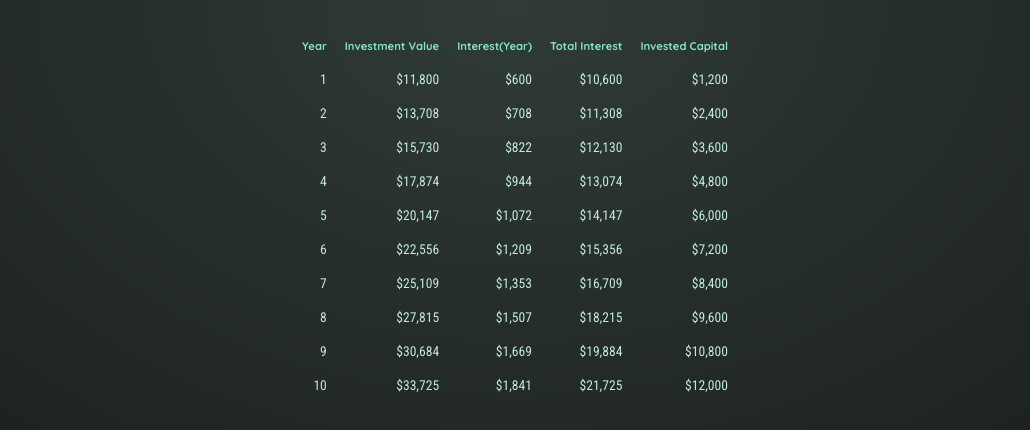
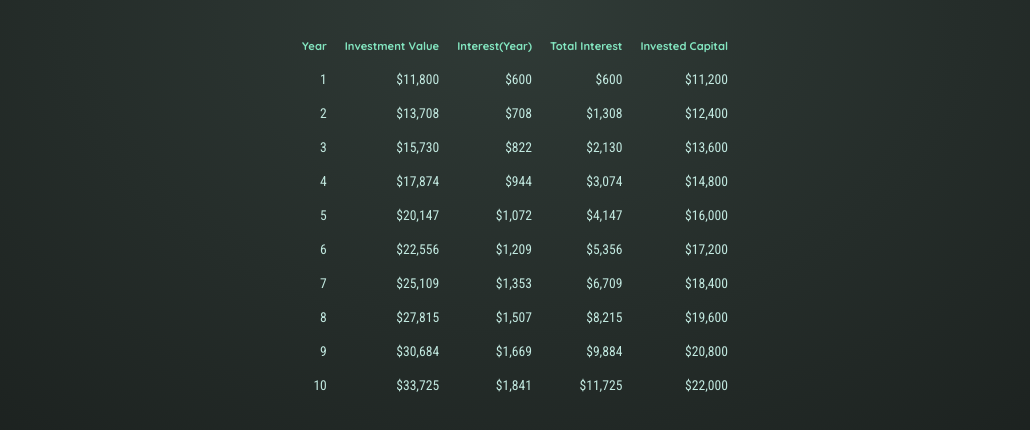
Before and after one commit to Arduncandev/InvestmentCalculator, a React (Vite) app in the folder CalculatorProject/: page / in a window 1280 px wide. Shown: the part 446-876 px from the top of the page, without its empty margins (125-1155 px from the left). Built offline with nearby package versions, Linux system fonts and the light colour scheme.

Commit message:
fixed output values and moved calculation into results component

```diff
--- a/CalculatorProject/src/App.jsx
+++ b/CalculatorProject/src/App.jsx
@@ -13,7 +13,7 @@ function App() {
     duration: 10,
   });
 
-  let annualData = calculateInvestmentResults(userInput);
+  //let annualData = calculateInvestmentResults(userInput);
 
   const handleChange = (field, value) => {
     setUserInput((prevInput) => ({
@@ -22,7 +22,7 @@ function App() {
 
     }));
 
-    annualData = calculateInvestmentResults(userInput);
+    //annualData = calculateInvestmentResults(userInput);
   }
 
 
@@ -32,7 +32,7 @@ function App() {
     <>
       <Header />
       <UserInput userInput={userInput} onChange={handleChange} />
-      <Results results={annualData} />
+      <Results userInput={userInput} />
     </>
   )
 }
--- a/CalculatorProject/src/components/Header/Header.jsx
+++ b/CalculatorProject/src/components/Header/Header.jsx
@@ -1,10 +1,10 @@
-
+import logo from '../../assets/investment-calculator-logo.png';
 import './Header.css';
 
 export default function Header() {
   return (
     <header id='header'>
-      <img src="/investment-calculator-logo.png" alt="Investment Calculator Logo" />
+      <img src={logo} alt="Investment Calculator Logo" />
       <h1>Investment Calculator</h1>
 
     </header>
--- a/CalculatorProject/src/components/Results/Results.jsx
+++ b/CalculatorProject/src/components/Results/Results.jsx
@@ -1,7 +1,9 @@
 import { calculateInvestmentResults, formatter } from '../../util/investment';
 import './results.css';
 
-export default function Results( { results } ) {
+export default function Results( { userInput } ) {
+
+    const results = calculateInvestmentResults(userInput);
 
 
     return (
@@ -18,7 +20,7 @@ export default function Results( { results } ) {
             <tbody>
                 {results.map((data) => {
                     const totalInterest = data.valueEndOfYear -
-                        data.annualInvestment * data.year;
+                        data.annualInvestment * data.year - userInput.initialInvestment;
                     const totalAmountInvested =
                         data.valueEndOfYear - totalInterest;
 
```
